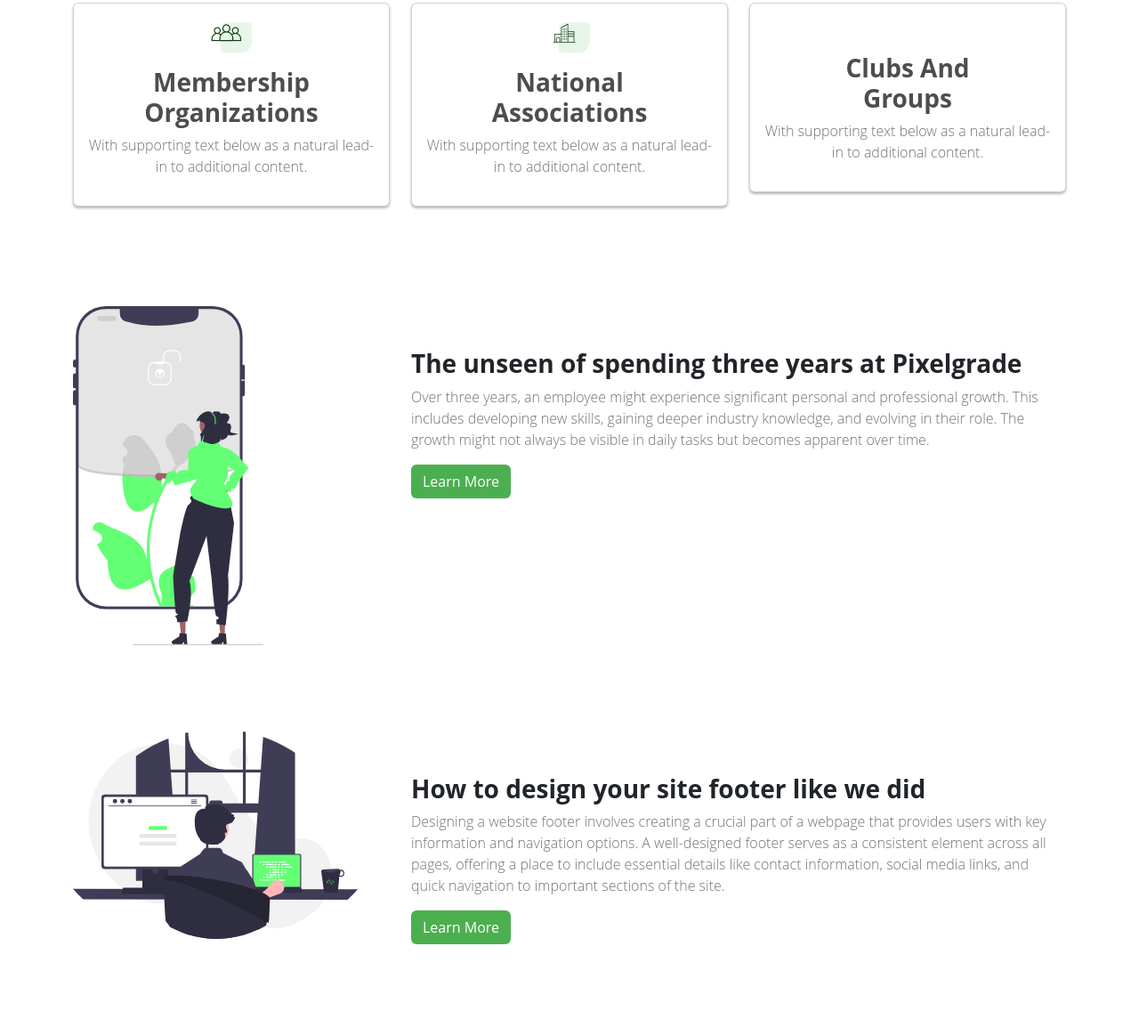
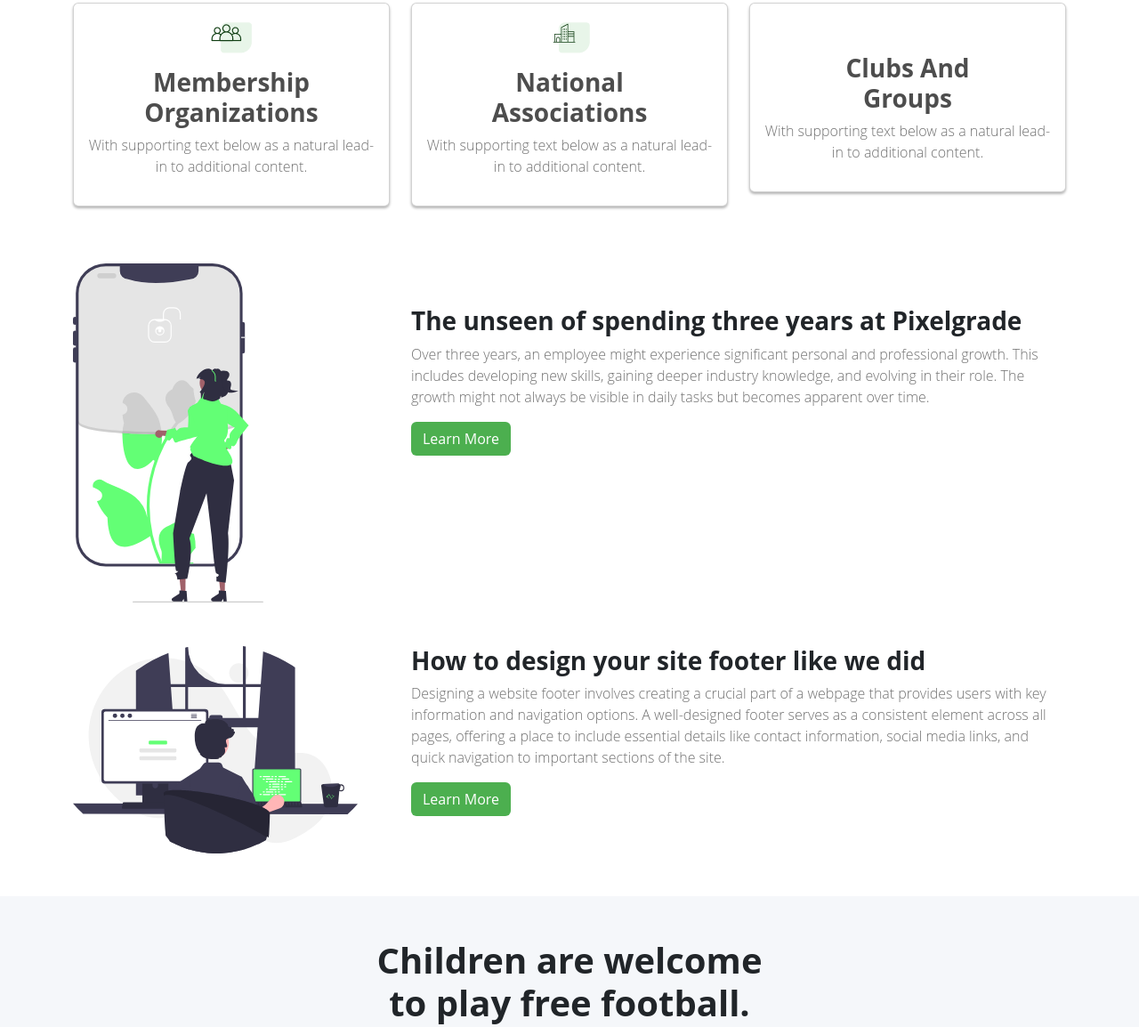
Before and after one commit to UzairCoder8/Agency-Site, a plain HTML site: page index.html in a window 1280 px wide. Shown: the part 874-2028 px from the top of the page at 89% size. Drawn offline with nearby package versions, Linux system fonts and the light colour scheme.

Commit message:
all files updated

```diff
--- a/index.html
+++ b/index.html
@@ -151,7 +151,7 @@
 
     <!-- 2nd hero section starts here -->
     <section id="hero-2">
-        <div class="container py-5">
+        <div class="container">
             <div class="row">
                 <div class="col-lg-4" data-aos="flip-right" data-aos-duration="1500">
                     <div class="img-2"><img src="./src/img/login.svg" alt="to-hero-img"></div>
@@ -175,7 +175,7 @@
             <div class="row">
                 <div class="col-lg-4 webDev" data-aos="fade-down" data-aos-delay="300" data-aos-duration="1500"><img
                         src="./src/img/footer.svg" alt=""></div>
-                <div class="col-lg-8 py-5" data-aos="fade-right" data-aos-duration="1500">
+                <div class="col-lg-8" data-aos="fade-right" data-aos-duration="1500">
                     <h3 class="h3-2">How to design your site footer like we did</h3>
                     <p class="para-2"> Designing a website footer involves creating a crucial part of a webpage that
                         provides users with key information and navigation options. A well-designed footer serves as a
```
Also changed, not shown: about.html (+1 -1 lines), services.html (+1 -1 lines).
